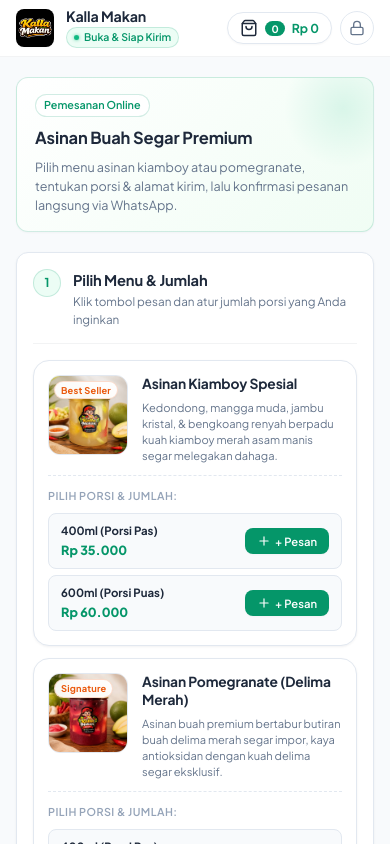
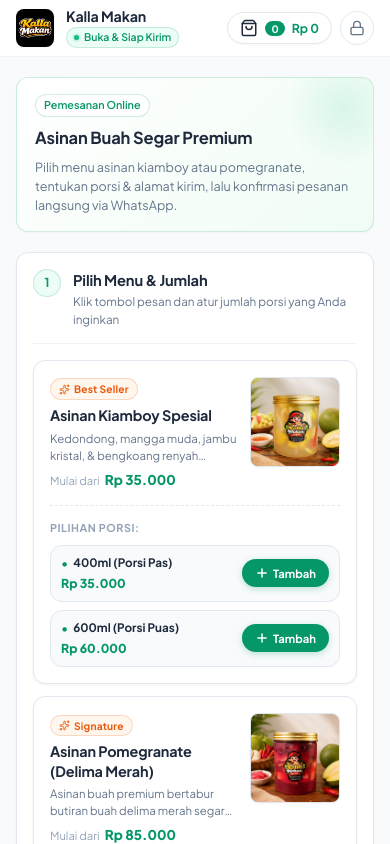
Before and after one commit to kallabadiahmad/kallamakan, a Next.js app: page / in a window 390 px wide. Shown: the top 844 px of the page. Built offline with nearby package versions, Linux system fonts and the light colour scheme; no server answers; the database is empty.

Commit message:
style: revamp menu layout to authentic GoFood and GrabFood list style

```diff
--- a/src/components/ProductCard.js
+++ b/src/components/ProductCard.js
@@ -2,7 +2,7 @@
 
 import React from 'react';
 import Image from 'next/image';
-import { Plus, Minus, ShoppingBag } from 'lucide-react';
+import { Plus, Minus, ShoppingBag, Sparkles } from 'lucide-react';
 import { useCart } from '../context/CartContext';
 import { formatCurrency } from '../lib/utils';
 import styles from './ProductCard.module.css';
@@ -15,47 +15,74 @@
       ? product.variants
       : [{ id: 'default', size: product.size || 'Reguler', price: product.price, hpp: product.hpp }];
 
+  // Find lowest price to display "Mulai dari Rp xx.xxx"
+  const minPrice = Math.min(...variants.map((v) => v.price || 0));
+
+  // Count total quantity in cart for this product
+  const totalItemQty = (cartItems || [])
+    .filter((item) => item.productId === product.id)
+    .reduce((sum, item) => sum + item.qty, 0);
+
   return (
-    <div className={styles.listItemCard}>
-      {/* Top Main Section: Image + Title + Description */}
-      <div className={styles.itemHeader}>
-        {/* Product Thumbnail */}
-        <div className={styles.imageWrapper}>
-          {product.image ? (
-            <Image
-              src={product.image}
-              alt={product.name}
-              width={100}
-              height={100}
-              className={styles.productImg}
-              priority={product.id === 'prod_001' || product.id === 'prod_002'}
-            />
-          ) : (
-            <div className={styles.emojiFallback}>
-              <ShoppingBag size={28} />
+    <div className={`${styles.foodMenuItem} ${totalItemQty > 0 ? styles.foodMenuItemActive : ''}`}>
+      {/* ─── Top Main Row (GoFood / GrabFood Item Layout) ─── */}
+      <div className={styles.itemMainRow}>
+        {/* Left Column: Details & Description */}
+        <div className={styles.itemDetailsCol}>
+          {product.badge && (
+            <div className={styles.badgeWrapper}>
+              <span className={styles.foodBadge}>
+                <Sparkles size={11} className={styles.badgeIcon} />
+                {product.badge}
+              </span>
             </div>
           )}
 
-          {product.badge && (
-            <span className={styles.badge}>{product.badge}</span>
+          <h3 className={styles.foodTitle}>{product.name}</h3>
+
+          {product.description && (
+            <p className={styles.foodDescription}>{product.description}</p>
           )}
+
+          <div className={styles.foodPriceBase}>
+            <span className={styles.pricePrefix}>Mulai dari</span>
+            <span className={styles.priceValue}>{formatCurrency(minPrice)}</span>
+          </div>
         </div>
 
-        {/* Product Info */}
-        <div className={styles.itemInfo}>
-          <div className={styles.titleBadgeRow}>
-            <h3 className={styles.title}>{product.name}</h3>
+        {/* Right Column: Square Thumbnail Image */}
+        <div className={styles.itemImageCol}>
+          <div className={styles.imageBox}>
+            {product.image ? (
+              <Image
+                src={product.image}
+                alt={product.name}
+                width={112}
+                height={112}
+                className={styles.foodImg}
+                priority={product.id === 'prod_001' || product.id === 'prod_002'}
+              />
+            ) : (
+              <div className={styles.emojiFallback}>
+                <ShoppingBag size={32} />
+              </div>
+            )}
+            {totalItemQty > 0 && (
+              <span className={styles.totalBadgeQty}>
+                {totalItemQty}x di keranjang
+              </span>
+            )}
           </div>
-          {product.description && (
-            <p className={styles.description}>{product.description}</p>
-          )}
         </div>
       </div>
 
-      {/* Bottom Section: Portion / Variant List Options */}
-      <div className={styles.variantsContainer}>
-        <span className={styles.variantsLabel}>Pilih Porsi & Jumlah:</span>
-        <div className={styles.variantsGrid}>
+      {/* ─── Bottom Section: Portion / Variant Selection (GoFood / GrabFood Style) ─── */}
+      <div className={styles.variantSelectionSection}>
+        <div className={styles.variantSectionHeader}>
+          <span className={styles.variantSectionTitle}>Pilihan Porsi:</span>
+        </div>
+
+        <div className={styles.variantList}>
           {variants.map((v) => {
             const vCartItemId = `${product.id}-${v.id || v.size}`;
             const vCartItem = (cartItems || []).find((item) => item.id === vCartItemId);
@@ -63,48 +90,51 @@
 
             return (
               <div
-                key={v.id}
-                className={`${styles.variantRow} ${vQty > 0 ? styles.variantRowActive : ''}`}
+                key={v.id || v.size}
+                className={`${styles.variantOptionCard} ${vQty > 0 ? styles.variantOptionActive : ''}`}
               >
-                <div className={styles.variantDetails}>
-                  <strong className={styles.variantSizeName}>{v.size}</strong>
-                  <span className={styles.variantPriceTag}>{formatCurrency(v.price)}</span>
+                <div className={styles.variantMeta}>
+                  <div className={styles.variantNameRow}>
+                    <span className={styles.variantBullet}>•</span>
+                    <strong className={styles.variantSizeTitle}>{v.size}</strong>
+                  </div>
+                  <span className={styles.variantPriceText}>{formatCurrency(v.price)}</span>
                 </div>
 
-                <div className={styles.variantAction}>
+                <div className={styles.variantActionCol}>
                   {vQty === 0 ? (
                     <button
                       type="button"
                       onClick={() => {
                         addToCart(product, v);
                         if (onAddToCartNotice) {
-                          onAddToCartNotice(`${product.name} (${v.size}) ditambahkan!`);
+                          onAddToCartNotice(`${product.name} (${v.size}) ditambahkan ke keranjang!`);
                         }
                       }}
-                      className={styles.btnSmallAdd}
-                      aria-label={`Tambah ${v.size}`}
+                      className={styles.btnAddGojek}
+                      aria-label={`Tambah ${product.name} ${v.size}`}
                     >
-                      <Plus size={14} />
-                      <span>+ Pesan</span>
+                      <Plus size={14} strokeWidth={2.5} />
+                      <span>Tambah</span>
                     </button>
                   ) : (
-                    <div className={styles.qtyControlSmall}>
+                    <div className={styles.stepperGojek}>
                       <button
                         type="button"
                         onClick={() => updateQuantity(vCartItemId, vQty - 1)}
-                        className={styles.qtyBtnSmall}
-                        aria-label="Kurang"
+                        className={styles.stepperBtn}
+                        aria-label="Kurangi porsi"
                       >
-                        <Minus size={13} />
+                        <Minus size={13} strokeWidth={2.5} />
                       </button>
-                      <span className={styles.qtyValueSmall}>{vQty}</span>
+                      <span className={styles.stepperQty}>{vQty}</span>
                       <button
                         type="button"
                         onClick={() => updateQuantity(vCartItemId, vQty + 1)}
-                        className={styles.qtyBtnSmall}
-                        aria-label="Tambah"
+                        className={styles.stepperBtn}
+                        aria-label="Tambah porsi"
                       >
-                        <Plus size={13} />
+                        <Plus size={13} strokeWidth={2.5} />
                       </button>
                     </div>
                   )}
--- a/src/components/ProductCard.module.css
+++ b/src/components/ProductCard.module.css
@@ -1,40 +1,122 @@
-.listItemCard {
+/* =============================================
+   GOFOOD / GRABFOOD STYLE MENU ITEM CARD
+   ============================================= */
+
+.foodMenuItem {
   background: var(--bg-surface);
   border: 1px solid var(--border-default);
   border-radius: var(--radius-lg);
-  padding: 16px;
+  padding: 20px;
   display: flex;
   flex-direction: column;
-  gap: 14px;
+  gap: 16px;
   transition: var(--transition-base);
   box-shadow: var(--shadow-card);
+  position: relative;
 }
 
-.listItemCard:hover {
+.foodMenuItem:hover {
   border-color: var(--border-hover);
   box-shadow: var(--shadow-card-hover);
 }
 
-/* Top Header: Image + Text Info */
-.itemHeader {
-  display: flex;
-  gap: 14px;
-  align-items: flex-start;
+.foodMenuItemActive {
+  border-color: rgba(5, 150, 105, 0.4);
+  background: #FCFDFD;
 }
 
-/* Image Wrapper */
-.imageWrapper {
-  width: 92px;
-  height: 92px;
+/* ─── 1. Main Top Row (Details + Image) ─── */
+.itemMainRow {
+  display: flex;
+  justify-content: space-between;
+  align-items: flex-start;
+  gap: 16px;
+}
+
+/* Details Column (Left) */
+.itemDetailsCol {
+  flex: 1;
+  display: flex;
+  flex-direction: column;
+}
+
+.badgeWrapper {
+  margin-bottom: 6px;
+}
+
+.foodBadge {
+  display: inline-flex;
+  align-items: center;
+  gap: 4px;
+  background: var(--accent-50);
+  border: 1px solid var(--accent-border);
+  color: var(--accent);
+  font-size: 0.68rem;
+  font-weight: 700;
+  padding: 2px 8px;
+  border-radius: var(--radius-full);
+  letter-spacing: 0.02em;
+}
+
+.badgeIcon {
+  color: var(--accent);
+}
+
+.foodTitle {
+  font-size: 1.05rem;
+  font-weight: 700;
+  color: var(--text-main);
+  line-height: 1.35;
+  letter-spacing: -0.01em;
+  margin-bottom: 6px;
+}
+
+.foodDescription {
+  font-size: 0.82rem;
+  color: var(--text-secondary);
+  line-height: 1.5;
+  margin-bottom: 10px;
+  display: -webkit-box;
+  -webkit-line-clamp: 2;
+  -webkit-box-orient: vertical;
+  overflow: hidden;
+}
+
+.foodPriceBase {
+  display: flex;
+  align-items: baseline;
+  gap: 5px;
+  margin-top: auto;
+}
+
+.pricePrefix {
+  font-size: 0.75rem;
+  color: var(--text-muted);
+}
+
+.priceValue {
+  font-size: 0.96rem;
+  font-weight: 800;
+  color: var(--primary);
+}
+
+/* Image Column (Right) */
+.itemImageCol {
+  flex-shrink: 0;
+}
+
+.imageBox {
+  width: 110px;
+  height: 110px;
   position: relative;
-  background: var(--bg-subtle);
   border-radius: var(--radius-md);
   overflow: hidden;
-  flex-shrink: 0;
+  background: var(--bg-subtle);
   border: 1px solid var(--border-default);
+  box-shadow: var(--shadow-xs);
 }
 
-.productImg {
+.foodImg {
   width: 100%;
   height: 100%;
   object-fit: cover;
@@ -42,7 +124,7 @@
   transition: transform 0.3s ease;
 }
 
-.listItemCard:hover .productImg {
+.foodMenuItem:hover .foodImg {
   transform: scale(1.05);
 }
 
@@ -56,201 +138,238 @@
   color: var(--text-muted);
 }
 
-.badge {
+.totalBadgeQty {
   position: absolute;
-  top: 5px;
-  left: 5px;
-  background: rgba(255, 255, 255, 0.94);
+  bottom: 0;
+  left: 0;
+  right: 0;
+  background: rgba(5, 150, 105, 0.95);
+  color: #ffffff;
+  font-size: 0.65rem;
+  font-weight: 700;
+  text-align: center;
+  padding: 3px 4px;
   backdrop-filter: blur(4px);
   -webkit-backdrop-filter: blur(4px);
-  border: 1px solid var(--accent-border);
-  color: var(--accent);
-  font-size: 0.62rem;
-  font-weight: 700;
-  padding: 1px 6px;
-  border-radius: var(--radius-full);
-  box-shadow: var(--shadow-xs);
-  letter-spacing: 0.02em;
 }
 
-/* Info Section */
-.itemInfo {
-  flex: 1;
-  display: flex;
-  flex-direction: column;
-}
-
-.titleBadgeRow {
-  display: flex;
-  align-items: center;
-  gap: 8px;
-  margin-bottom: 4px;
-}
-
-.title {
-  font-size: 0.98rem;
-  font-weight: 700;
-  color: var(--text-main);
-  line-height: 1.3;
-  letter-spacing: -0.01em;
-}
-
-.description {
-  font-size: 0.78rem;
-  color: var(--text-secondary);
-  line-height: 1.45;
-  margin-top: 2px;
-}
-
-/* Variants Section */
-.variantsContainer {
+/* ─── 2. Variant / Portion Customization Section (GoFood Style) ─── */
+.variantSelectionSection {
   display: flex;
   flex-direction: column;
   gap: 8px;
-  padding-top: 12px;
+  padding-top: 14px;
   border-top: 1px dashed var(--border-default);
 }
 
-.variantsLabel {
+.variantSectionHeader {
+  display: flex;
+  align-items: center;
+  justify-content: space-between;
+}
+
+.variantSectionTitle {
   font-size: 0.72rem;
-  font-weight: 600;
+  font-weight: 700;
   color: var(--text-muted);
   text-transform: uppercase;
-  letter-spacing: 0.04em;
+  letter-spacing: 0.05em;
 }
 
-.variantsGrid {
+.variantList {
   display: grid;
   grid-template-columns: 1fr 1fr;
-  gap: 8px;
+  gap: 10px;
 }
 
-.variantRow {
+.variantOptionCard {
   display: flex;
   align-items: center;
   justify-content: space-between;
   background: var(--bg-body);
   border: 1px solid var(--border-default);
-  border-radius: var(--radius-sm);
+  border-radius: var(--radius-md);
   padding: 8px 12px;
   transition: var(--transition-fast);
 }
 
-.variantRow:hover {
+.variantOptionCard:hover {
   background: var(--bg-subtle);
   border-color: var(--border-hover);
 }
 
-.variantRowActive {
+.variantOptionActive {
   background: var(--primary-50) !important;
   border-color: var(--primary) !important;
 }
 
-.variantDetails {
+.variantMeta {
   display: flex;
   flex-direction: column;
-  gap: 1px;
+  gap: 2px;
 }
 
-.variantSizeName {
-  font-size: 0.76rem;
+.variantNameRow {
+  display: flex;
+  align-items: center;
+  gap: 5px;
+}
+
+.variantBullet {
+  color: var(--primary);
+  font-size: 0.9rem;
+  line-height: 1;
+}
+
+.variantSizeTitle {
+  font-size: 0.8rem;
   font-weight: 700;
   color: var(--text-main);
 }
 
-.variantPriceTag {
-  font-size: 0.84rem;
+.variantPriceText {
+  font-size: 0.86rem;
   font-weight: 800;
   color: var(--primary);
 }
 
-.variantAction {
+.variantActionCol {
   flex-shrink: 0;
 }
 
-/* Small Add Button */
-.btnSmallAdd {
+/* ─── Iconic Gojek / Grab "+ Tambah" Button ─── */
+.btnAddGojek {
   background: var(--primary);
-  color: var(--text-inverse);
-  padding: 6px 12px;
-  border-radius: var(--radius-sm);
-  font-size: 0.75rem;
-  font-weight: 600;
+  color: #ffffff;
+  padding: 6px 14px;
+  border-radius: var(--radius-full);
+  font-size: 0.78rem;
+  font-weight: 700;
   display: flex;
   align-items: center;
   gap: 4px;
   transition: var(--transition-fast);
-  box-shadow: var(--shadow-xs);
+  box-shadow: 0 2px 6px rgba(5, 150, 105, 0.25);
+  border: 1px solid transparent;
   cursor: pointer;
 }
 
-.btnSmallAdd:hover {
+.btnAddGojek:hover {
   background: var(--primary-hover);
-  box-shadow: var(--shadow-glow-primary);
+  box-shadow: 0 4px 10px rgba(5, 150, 105, 0.35);
+  transform: translateY(-1px);
 }
 
-.btnSmallAdd:active {
+.btnAddGojek:active {
   transform: scale(0.96);
 }
 
-/* Small Quantity Control */
-.qtyControlSmall {
+/* ─── Iconic Gojek / Grab Capsule Stepper [ - 1 + ] ─── */
+.stepperGojek {
   display: flex;
   align-items: center;
   background: var(--bg-surface);
-  border: 1px solid var(--primary);
-  border-radius: var(--radius-sm);
+  border: 1.5px solid var(--primary);
+  border-radius: var(--radius-full);
   overflow: hidden;
-  height: 28px;
+  height: 30px;
+  box-shadow: 0 2px 6px rgba(5, 150, 105, 0.15);
 }
 
-.qtyBtnSmall {
-  width: 26px;
-  height: 28px;
+.stepperBtn {
+  width: 28px;
+  height: 30px;
   display: flex;
   align-items: center;
   justify-content: center;
-  color: var(--text-main);
+  color: var(--primary);
   transition: var(--transition-fast);
   cursor: pointer;
+  background: transparent;
 }
 
-.qtyBtnSmall:hover {
+.stepperBtn:hover {
   background: var(--primary-50);
-  color: var(--primary);
 }
 
-.qtyBtnSmall:active {
+.stepperBtn:active {
   background: var(--primary-100);
 }
 
-.qtyValueSmall {
-  padding: 0 4px;
-  font-weight: 700;
-  font-size: 0.78rem;
-  min-width: 20px;
+.stepperQty {
+  padding: 0 6px;
+  font-weight: 800;
+  font-size: 0.82rem;
+  min-width: 22px;
   text-align: center;
   color: var(--text-main);
 }
 
-/* Mobile responsive */
-@media (max-width: 600px) {
-  .listItemCard {
-    padding: 14px;
+/* ─── Mobile Responsive (Authentic Mobile GoFood View) ─── */
+@media (max-width: 640px) {
+  .foodMenuItem {
+    padding: 16px;
+    gap: 14px;
+    border-radius: var(--radius-md);
+  }
+
+  .itemMainRow {
     gap: 12px;
   }
-  .imageWrapper {
-    width: 80px;
-    height: 80px;
+
+  .imageBox {
+    width: 90px;
+    height: 90px;
+    border-radius: var(--radius-sm);
   }
-  .title {
-    font-size: 0.92rem;
+
+  .foodTitle {
+    font-size: 0.96rem;
+    margin-bottom: 4px;
   }
-  .description {
-    font-size: 0.74rem;
+
+  .foodDescription {
+    font-size: 0.76rem;
+    margin-bottom: 6px;
+    -webkit-line-clamp: 2;
   }
-  .variantsGrid {
+
+  .priceValue {
+    font-size: 0.9rem;
+  }
+
+  .variantList {
     grid-template-columns: 1fr;
-    gap: 6px;
+    gap: 8px;
+  }
+
+  .variantOptionCard {
+    padding: 8px 10px;
+  }
+
+  .variantSizeTitle {
+    font-size: 0.78rem;
+  }
+
+  .variantPriceText {
+    font-size: 0.82rem;
+  }
+
+  .btnAddGojek {
+    padding: 6px 12px;
+    font-size: 0.75rem;
+  }
+
+  .stepperGojek {
+    height: 28px;
+  }
+
+  .stepperBtn {
+    width: 26px;
+    height: 28px;
+  }
+
+  .stepperQty {
+    font-size: 0.78rem;
   }
 }
```
